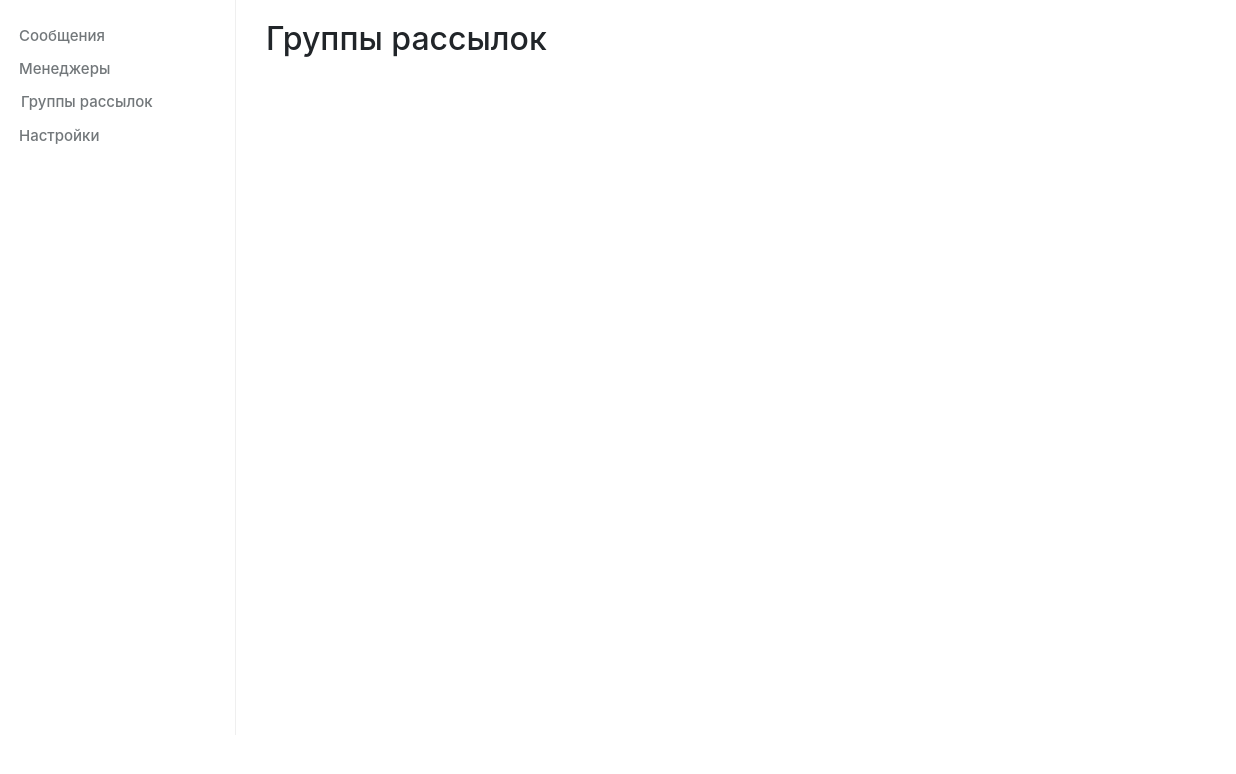
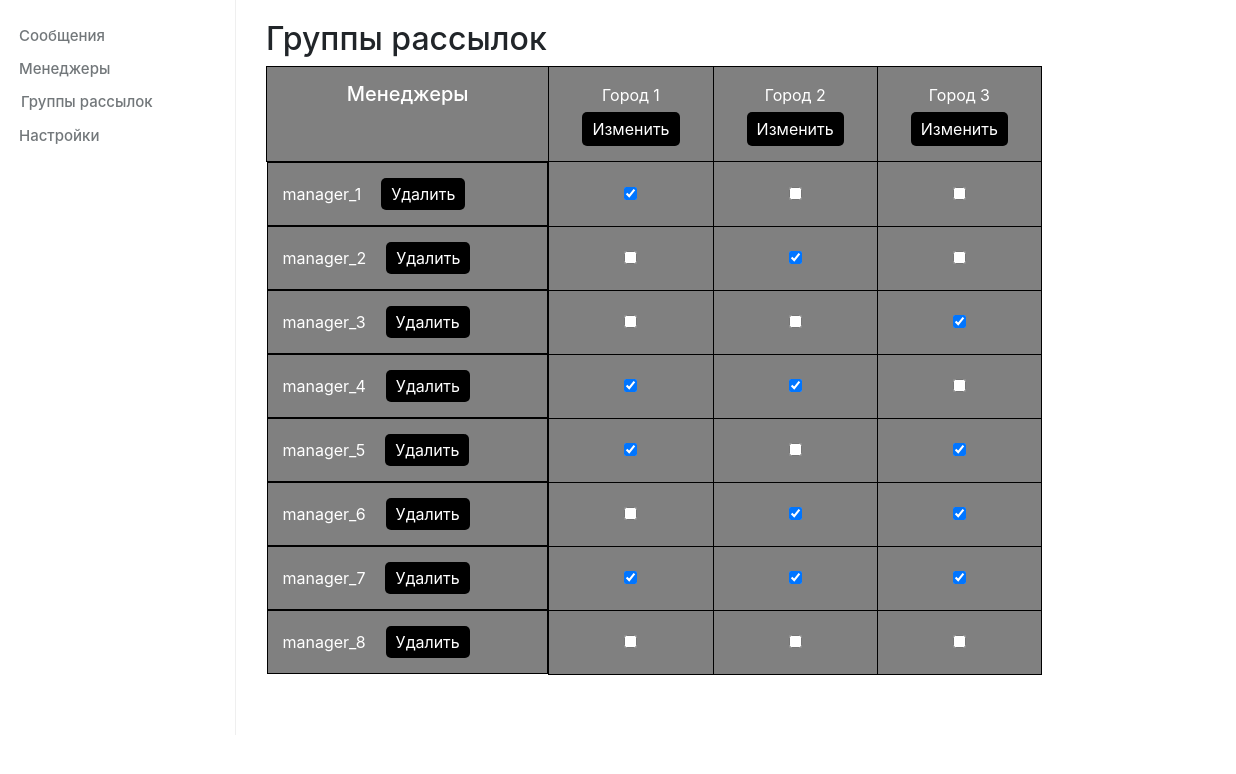
Before and after one commit to 1zycodr/metafora_admin, a React app: page /admin/groups in a window 1280 px wide. Shown: the full height of the page, 44-1280 px from the left. Built offline with nearby package versions, Linux system fonts and the light colour scheme.

Commit message:
+ groups

```diff
--- /dev/null
+++ b/src/Components/GroupsPage/EditCity.js
@@ -0,0 +1,33 @@
+import React from 'react';
+
+class EditCity extends React.Component {
+    constructor(props) {
+        super(props)
+        this.state = {
+            val : ''
+        }
+
+        this.handleChange = this.handleChange.bind(this)
+    }
+
+    handleChange(e) {
+        this.setState({
+            val : e.target.value
+        })
+    }
+
+    render() {
+        return (
+            <div className="edit-city">
+                <div className="edit-city-container">
+                    <p className="edit-city-title">Введите новое название: </p>
+                    <input type="text" className="edit-city-val" onChange={ this.handleChange }/>
+                    <button className="edit-city-cancel" onClick={ this.props.hide }>Отменить</button>
+                    <button className="edit-city-save" onClick={ this.props.save } data-value={ this.state.val } >Сохранить</button>
+                </div>
+            </div>
+        )
+    }
+}
+
+export default EditCity;
--- a/src/Components/GroupsPage/GroupsPage.js
+++ b/src/Components/GroupsPage/GroupsPage.js
@@ -1,13 +1,91 @@
 import React from 'react';
 import Navigation from '../Navigation';
+import Manager from './Manager';
+import EditCity from './EditCity';
 
 class GroupsPage extends React.Component {
+    constructor(props) {
+        super(props)
+        this.state = {
+            managers : this.props.managers,
+            cities : this.props.cities,
+            showEdit : false,
+            editIndex : null
+        }
+
+        this.showEdit = this.showEdit.bind(this)
+        this.editCity = this.editCity.bind(this)
+        this.changeManagerStatus = this.changeManagerStatus.bind(this)
+        this.removeManager = this.removeManager.bind(this)
+    }
+
+    showEdit(e) {
+        this.setState({
+            showEdit : !this.state.showEdit,
+            editIndex : !this.state.showEdit ? parseInt(e.target.dataset.id) : null
+        })
+        setTimeout(() => { console.log(this.state.editIndex, this.state.showEdit)}, 1000)
+    }
+
+    editCity(e) {
+        let cities = this.state.cities
+        cities[this.state.editIndex] = e.target.dataset.value
+        this.setState({
+            cities : cities,
+            showEdit : false,
+            editIndex : null
+        })
+    }
+
+    changeManagerStatus(e) {
+        console.log(e.target.dataset)
+        let managers = this.state.managers
+        managers[parseInt(e.target.dataset.index)].groups[parseInt(e.target.dataset.group)] = !managers[parseInt(e.target.dataset.index)].groups[parseInt(e.target.dataset.group)]
+        this.setState({
+            managers : managers
+        })
+    }
+
+    removeManager(e) {
+        let managers = this.state.managers
+        delete managers[parseInt(e.target.dataset.index)]
+        this.setState({
+            managers : managers
+        })
+    }
+
     render() {
         return (
             <div>
                 <Navigation />
                 <div className="page-container">
                     <h2>Группы рассылок</h2>
+                    { this.state.showEdit && <EditCity hide={ this.showEdit } save={ this.editCity }/> }
+                    <table className="groups-table">
+                        <thead>
+                            <tr className="gt-row">
+                                <th><h5>Менеджеры</h5></th>
+                                <th>
+                                    <p>{ this.state.cities[0] }</p>
+                                    <button className="gt-edit" onClick={ this.showEdit } data-id="0">Изменить</button>
+                                </th>
+                                <th>
+                                    <p>{ this.state.cities[1] }</p>
+                                    <button className="gt-edit" onClick={ this.showEdit } data-id="1">Изменить</button>
+                                </th>
+                                <th>
+                                    <p>{ this.state.cities[2] }</p>
+                                    <button className="gt-edit" onClick={ this.showEdit } data-id="2">Изменить</button>
+                                </th>
+                            </tr>
+                        </thead>
+                        <tbody>
+                            { this.state.managers.map(
+                                (manager, index) => <Manager name={ manager.name } groups={ manager.groups } key={ index }
+                                    onChange={ this.changeManagerStatus } id={ index } remove={ this.removeManager }/>
+                            ) }
+                        </tbody>
+                    </table>
                 </div>
             </div>
         )
--- /dev/null
+++ b/src/Components/GroupsPage/Manager.js
@@ -0,0 +1,28 @@
+import React from 'react';
+
+class Manager extends React.Component {
+    render() {
+        return (
+            <tr className="gt-row">
+                <td className="manager">
+                    <p>{ this.props.name }</p>
+                    <button className="remove-manager" type="button" onClick={ this.props.remove } data-index={ this.props.id }>Удалить</button>
+                </td>
+                <td>
+                    <input type="checkbox" defaultChecked={ this.props.groups[0] } onChange={ this.props.onChange }
+                        data-index={ this.props.id } data-group="0"/>
+                </td>
+                <td>
+                    <input type="checkbox" defaultChecked={ this.props.groups[1] } onChange={ this.props.onChange }
+                        data-index={ this.props.id } data-group="1"/>
+                </td>
+                <td>
+                    <input type="checkbox" defaultChecked={ this.props.groups[2] } onChange={ this.props.onChange }
+                        data-index={ this.props.id } data-group="2"/>
+                </td>
+            </tr>
+        )
+    }
+}
+
+export default Manager;
--- a/src/index.css
+++ b/src/index.css
@@ -17,6 +17,10 @@ body {
   border: 0 none;
   outline: 0;
   padding: 0;
+  margin: 0;
+}
+
+p {
   margin: 0;
 }
 
@@ -393,3 +397,55 @@ span.psw {
   margin-top: 10px !important;
   margin-bottom: -5px;
 }
+
+.groups-table {
+  width: 80%;
+}
+
+.gt-row th, .gt-row td {
+  border: 1px solid black;
+  background-color: grey;
+  text-align: center;
+  align-items: center;
+  color: white;
+  padding: 15px;
+}
+
+.df {
+  float: inherit;
+}
+
+.gt-edit {
+  background-color: black;
+  color: white;
+  padding: 5px 10px;
+  margin-top: 5px;
+  border-radius: 5px;
+}
+
+.edit-city {
+  position: fixed;
+  left: 50%;
+  top: 50%;
+  transform: translate(-50%, -50%);
+}
+
+.edit-city-container {
+  width: 300px;
+  background-color: grey;
+  border-radius: 9px;
+  padding: 20px;
+}
+
+.manager {
+  display: flex;
+  width: 100%;
+}
+
+.remove-manager {
+  padding: 4px 10px;
+  color: white;
+  background-color: black;
+  border-radius: 5px;
+  margin-left: 20px;
+}
--- a/src/index.js
+++ b/src/index.js
@@ -72,6 +72,23 @@ const BOT_REPLICAS = [
   }
 ]
 
+const managers = [
+  { name : 'manager_1', groups : [true, false, false] },
+  { name : 'manager_2', groups : [false, true, false] },
+  { name : 'manager_3', groups : [false, false, true] },
+  { name : 'manager_4', groups : [true, true, false] },
+  { name : 'manager_5', groups : [true, false, true] },
+  { name : 'manager_6', groups : [false, true, true] },
+  { name : 'manager_7', groups : [true, true, true] },
+  { name : 'manager_8', groups : [false, false, false]},
+]
+
+const cities = [
+  'Город 1',
+  'Город 2',
+  'Город 3'
+]
+
 ReactDOM.render(
   <React.StrictMode>
     <BrowserRouter>
@@ -79,11 +96,12 @@ ReactDOM.render(
         <Route exact path='/admin/login' component={ LoginPage }/>
         <Route exact path='/admin/messages' component={ MessagesPage }/>
         <Route exact path='/admin/managers' component={ ManagersPage }/>
-        <Route exact path='/admin/groups' component={ GroupsPage }/>
+        <Route exact path='/admin/groups' render={ (props) => <GroupsPage managers={ managers } cities={ cities }/> }/>
         <Route exact path='/admin/settings' render={ (props) => <SettingsPage token={ TOKEN }
           folderId={ GOOGLE_DRIVE_FOLDER_ID } authKey={ GOOGLE_DRIVE_AUTHENTICATION_KEY } adminEmail={ ADMIN_EMAIL }
           groupAnswInterval={ GROUP_ANSWER_INTERVAL } managerAnswInterval={ MANAGER_ANSWER_INTERVAL } replicas={ BOT_REPLICAS }
-          answTime={ BOT_ANSW_TIME } durationStart={ DURATION_START } {...props}/> }/>
+          answTime={ BOT_ANSW_TIME } durationStart={ DURATION_START } {...props}/> }
+        />
       </Switch>
     </BrowserRouter>
   </React.StrictMode>,
```
